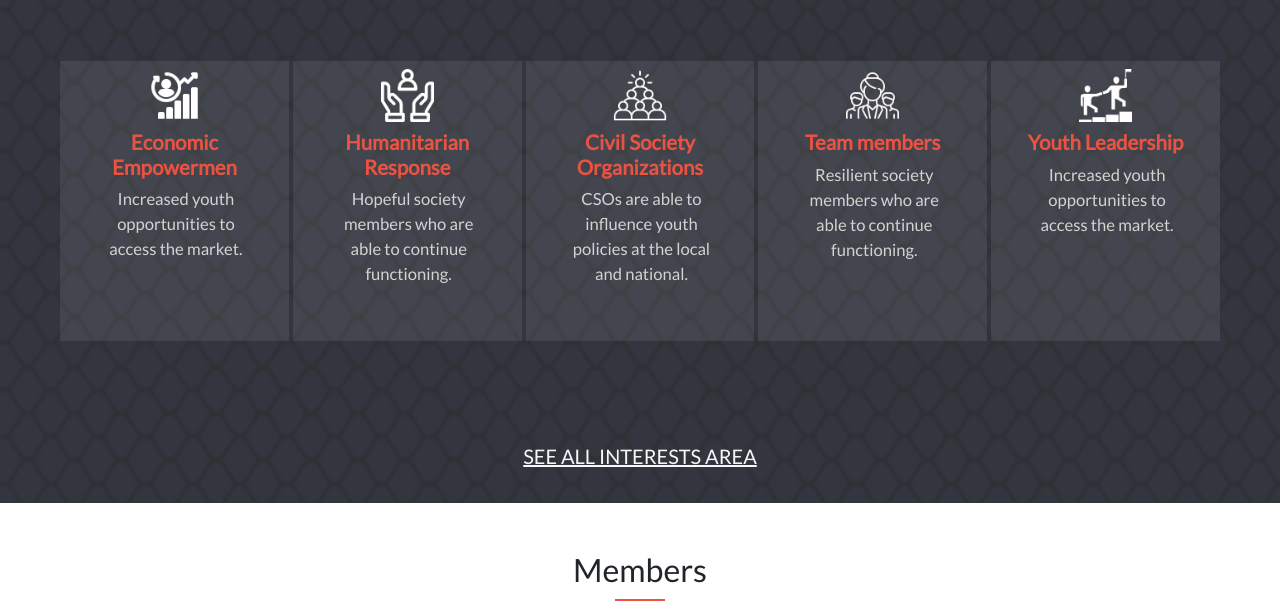
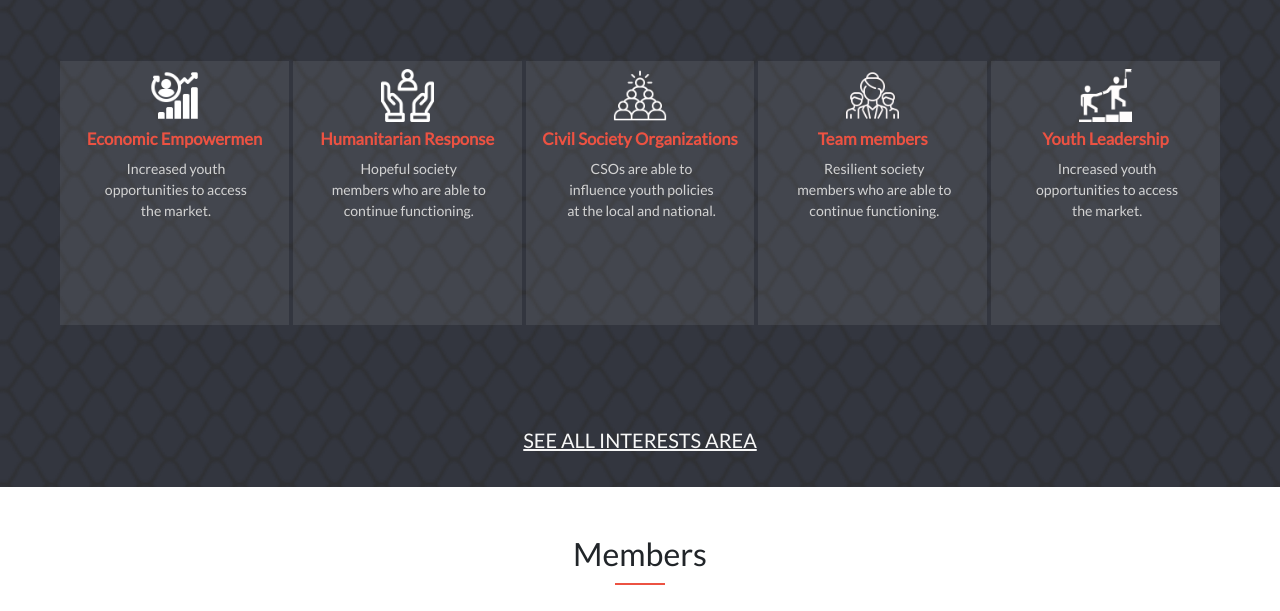
Before and after one commit to AlselwiAisha/Capstone-project, a website: page index.html in a window 1280 px wide. Shown: the part 800-1411 px from the top of the page. Drawn offline with nearby package versions, Linux system fonts and the light colour scheme.

Commit message:
change font size

```diff
--- a/Styles/style.css
+++ b/Styles/style.css
@@ -43,9 +43,11 @@
   padding: 0;
   margin: 0;
 }
+
 .sector-card img {
   width: 12% !important;
 }
+
 .footrlogoImg {
   filter: grayscale(0) brightness(0);
 }
@@ -350,8 +352,6 @@ footer {
     color: #ec5242;
   }
 
-
-
   .sector-title {
     width: 26%;
     font-size: 14px;
@@ -423,22 +423,25 @@ footer {
   .headline-text {
     width: 60%;
   }
-.sector-card{
+
+  .sector-card {
     width: 20% !important;
-  height: 35vh;
+    height: 33vh;
   }
+
   .sector-card img {
     width: 25% !important;
   }
+
   .sector-title {
     width: 100%;
-    font-size: 1.6vw;
+    font-size: 1.3vw;
     text-align: center;
   }
 
   .sector-desc {
     width: 75%;
-    font-size: 1.3vw;
+    font-size: 1.1vw;
     text-align: center;
   }
 
```
Lines whose indentation alone changed are shown as unchanged.
